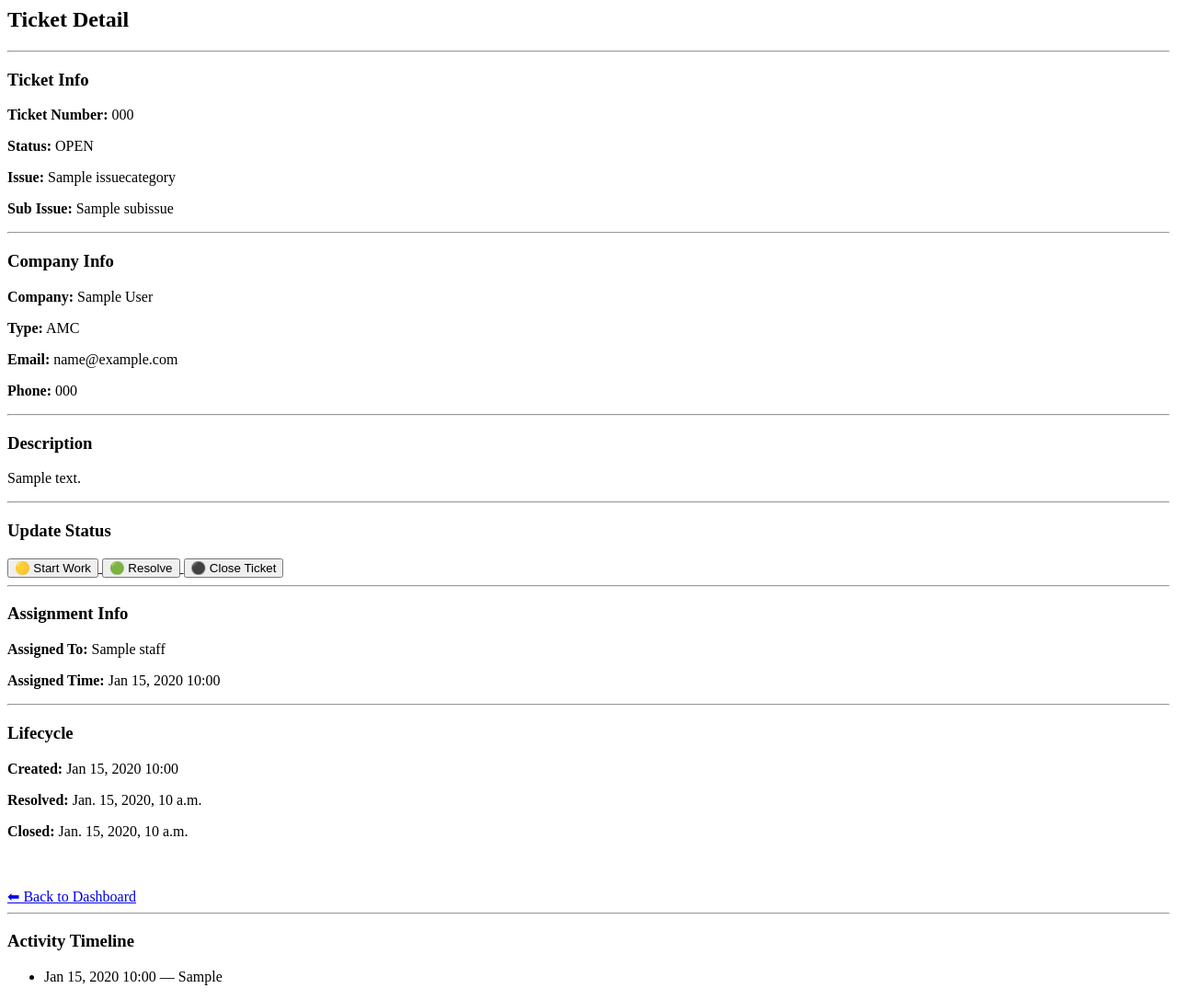
After one commit to palak3130-mine/support_system1, a Django app: page /staff/ticket/1/ in a window 1280 px wide. The commit adds this page. Shown: the whole page at 92% size. Run offline with Django 5.2, Linux system fonts and the light colour scheme; tables that the repository leaves empty hold one stand-in row (values such as "Sample post").

Commit message:
Added staff login system, ticket detail view, role-based access, timeline updates

```diff
--- a/dashboard/models.py
+++ b/dashboard/models.py
@@ -1,12 +1,13 @@
+from django.contrib.auth.models import User
 from django.db import models
 
 class Staff(models.Model):
+
     name = models.CharField(max_length=100)
+    speciality = models.ForeignKey('tickets.IssueCategory', on_delete=models.SET_NULL, null=True)
     email = models.EmailField()
-
-    speciality = models.ForeignKey('tickets.IssueCategory', on_delete=models.SET_NULL, null=True)
-
-    created_at = models.DateTimeField(auto_now_add=True)
+    username = models.CharField(max_length=100, unique=True, null=True, blank=True)
+    password = models.CharField(max_length=100, null=True, blank=True)
 
     def __str__(self):
         return self.name
--- a/dashboard/urls.py
+++ b/dashboard/urls.py
@@ -1,5 +1,7 @@
 from django.urls import path
-from .views import portal_home, staff_login, staff_dashboard, staff_logout, admin_panel
+from .views import portal_home, staff_login, staff_dashboard, staff_logout, admin_panel, ticket_detail
+from .views import update_ticket_status
+from . import views
 
 urlpatterns = [
     path('', portal_home, name='portal_home'),
@@ -7,4 +9,8 @@ urlpatterns = [
     path('dashboard/', staff_dashboard, name='staff_dashboard'),
     path('logout/', staff_logout, name='staff_logout'),
     path('admin-panel/', admin_panel, name='admin_panel'),
+    path('ticket/<int:ticket_id>/', ticket_detail, name='ticket_detail'),
+    path('ticket/<int:ticket_id>/status/<str:status>/', update_ticket_status, name='update_ticket_status'),
+    path('staff-login/', staff_login, name='staff_login'),
+    path('ticket/<int:ticket_id>/', views.staff_ticket_detail, name='staff_ticket_detail'),
 ]
--- a/dashboard/views.py
+++ b/dashboard/views.py
@@ -1,6 +1,28 @@
 from django.shortcuts import render, redirect
 from .models import Staff
 from tickets.models import Ticket
+from django.contrib.auth import authenticate, login
+from django.shortcuts import get_object_or_404
+
+
+def staff_login(request):
+
+    if request.method == 'POST':
+
+        username = request.POST.get('username')
+        password = request.POST.get('password')
+
+        try:
+            staff = Staff.objects.get(username=username, password=password)
+
+            request.session['staff_id'] = staff.id
+
+            return redirect('staff_dashboard')
+
+        except Staff.DoesNotExist:
+            return render(request, 'staff/login.html', {'error': 'Invalid credentials'})
+
+    return render(request, 'staff/login.html')
 
 
 # Portal landing page
@@ -9,34 +31,42 @@ def portal_home(request):
 
 
 # Staff login
+
 def staff_login(request):
 
     if request.method == 'POST':
-        email = request.POST.get('email')
+
+        username = request.POST.get('username')
+        password = request.POST.get('password')
 
         try:
-            staff = Staff.objects.get(email=email)
+            staff = Staff.objects.get(username=username, password=password)
+
             request.session['staff_id'] = staff.id
+
             return redirect('staff_dashboard')
 
         except Staff.DoesNotExist:
-            return render(request, 'dashboard/staff_login.html', {'error': 'Invalid email'})
+            return render(request, 'staff/login.html', {'error': 'Invalid username or password'})
 
-    return render(request, 'dashboard/staff_login.html')
+    return render(request, 'staff/login.html')
 
 
 # Staff dashboard
 def staff_dashboard(request):
 
-    if not request.session.get('staff_id'):
+    staff_id = request.session.get('staff_id')
+
+    if not staff_id:
         return redirect('staff_login')
 
-    staff = Staff.objects.get(id=request.session.get('staff_id'))
+    staff = Staff.objects.get(id=staff_id)
+
     tickets = Ticket.objects.filter(assigned_to=staff)
 
     return render(request, 'dashboard/staff_dashboard.html', {
-        'staff': staff,
-        'tickets': tickets
+        'tickets': tickets,
+        'staff': staff
     })
 
 
@@ -64,3 +94,46 @@ def admin_panel(request):
         'closed': closed,
         'recent': recent
     })
+
+
+def ticket_detail(request, ticket_id):
+
+    ticket = Ticket.objects.get(id=ticket_id)
+    activities = ticket.activities.all().order_by('-timestamp')
+
+    return render(request, 'dashboard/ticket_detail.html', {
+        'ticket': ticket,
+        'activities': activities
+    })
+
+
+def update_ticket_status(request, ticket_id, status):
+
+    ticket = Ticket.objects.get(id=ticket_id)
+
+    # If already closed → block updates
+    if ticket.status == 'CLOSED':
+        return redirect('ticket_detail', ticket_id=ticket.id)
+
+    ticket.status = status
+    ticket.save()
+
+    return redirect('ticket_detail', ticket_id=ticket.id)
+
+
+def staff_ticket_detail(request, ticket_id):
+
+    staff_id = request.session.get('staff_id')
+
+    if not staff_id:
+        return redirect('staff_login')
+
+    staff = Staff.objects.get(id=staff_id)
+
+    ticket = get_object_or_404(Ticket, id=ticket_id)
+
+    # Security check
+    if ticket.assigned_to != staff:
+        return redirect('staff_dashboard')
+
+    return render(request, 'staff/ticket_detail.html', {'ticket': ticket})
--- a/templates/dashboard/admin_panel.html
+++ b/templates/dashboard/admin_panel.html
@@ -27,7 +27,11 @@
 
 {% for t in recent %}
 <tr>
-<td>{{ t.ticket_number }}</td>
+<td>
+<a href="/staff/ticket/{{ t.id }}/">
+{{ t.ticket_number }}
+</a>
+</td>
 
 <td>{{ t.client.org_name }}</td>
 
--- a/templates/dashboard/portal_home.html
+++ b/templates/dashboard/portal_home.html
@@ -2,6 +2,6 @@
 
 <p>Select login type</p>
 
-<a href="/staff/login/">Staff Login</a>
+<a href="/staff/staff-login/">Staff Login</a>
 <br><br>
-<a href="/admin/">Admin Login</a>
+<a href="/admin/login/">Admin Login</a>
--- a/templates/dashboard/staff_dashboard.html
+++ b/templates/dashboard/staff_dashboard.html
@@ -14,7 +14,11 @@
 
     {% for ticket in tickets %}
     <tr>
-        <td>{{ ticket.ticket_number }}</td>
+        <td>
+            <a href="{% url 'staff_ticket_detail' ticket.id %}">
+                {{ ticket.ticket_number }}
+            </a>
+        </td>
         <td>{{ ticket.issue }}</td>
         <td>{{ ticket.status }}</td>
         <td>{{ ticket.description }}</td>
--- /dev/null
+++ b/templates/dashboard/ticket_detail.html
@@ -0,0 +1,87 @@
+<h2>Ticket Detail</h2>
+
+<hr>
+
+<h3>Ticket Info</h3>
+<p><strong>Ticket Number:</strong> {{ ticket.ticket_number }}</p>
+<p><strong>Status:</strong> {{ ticket.status }}</p>
+<p><strong>Issue:</strong> {{ ticket.issue }}</p>
+<p><strong>Sub Issue:</strong> {{ ticket.sub_issue }}</p>
+
+<hr>
+
+<h3>Company Info</h3>
+<p><strong>Company:</strong> {{ ticket.client.org_name }}</p>
+<p><strong>Type:</strong> {{ ticket.client.company_type }}</p>
+<p><strong>Email:</strong> {{ ticket.client.email }}</p>
+<p><strong>Phone:</strong> {{ ticket.client.phone }}</p>
+
+<hr>
+
+<h3>Description</h3>
+<p>{{ ticket.description }}</p>
+
+{% if ticket.status != 'CLOSED' %}
+<hr>
+<h3>Update Status</h3>
+
+<a href="/staff/ticket/{{ ticket.id }}/status/IN_PROGRESS/">
+<button>🟡 Start Work</button>
+</a>
+
+<a href="/staff/ticket/{{ ticket.id }}/status/RESOLVED/">
+<button>🟢 Resolve</button>
+</a>
+
+<a href="/staff/ticket/{{ ticket.id }}/status/CLOSED/">
+<button>⚫ Close Ticket</button>
+</a>
+{% else %}
+<p><strong>This ticket is closed and cannot be modified.</strong></p>
+{% endif %}
+
+<hr>
+
+<h3>Assignment Info</h3>
+
+<p><strong>Assigned To:</strong>
+{% if ticket.assigned_to %}
+{{ ticket.assigned_to.name }}
+{% else %}
+Not Assigned
+{% endif %}
+</p>
+
+<p><strong>Assigned Time:</strong>
+{% if ticket.assigned_at %}
+{{ ticket.assigned_at|date:"M d, Y H:i" }}
+{% else %}
+—
+{% endif %}
+</p>
+
+<hr>
+
+<h3>Lifecycle</h3>
+
+<p><strong>Created:</strong> {{ ticket.created_at|date:"M d, Y H:i" }}</p>
+<p><strong>Resolved:</strong> {{ ticket.resolved_at }}</p>
+<p><strong>Closed:</strong> {{ ticket.closed_at }}</p>
+
+<br><br>
+
+<a href="/staff/admin-panel/">⬅ Back to Dashboard</a>
+
+<hr>
+
+<h3>Activity Timeline</h3>
+
+<ul>
+{% for act in activities %}
+    <li>
+        {{ act.timestamp|date:"M d, Y H:i" }} — {{ act.action }}
+    </li>
+{% empty %}
+    <li>No activity yet</li>
+{% endfor %}
+</ul>
--- a/tickets/admin.py
+++ b/tickets/admin.py
@@ -1,5 +1,5 @@
 from django.contrib import admin
-from .models import Ticket, IssueCategory, SubIssue
+from .models import Ticket, IssueCategory, SubIssue, TicketActivity
 from dashboard.models import Staff
 
 
@@ -27,3 +27,4 @@ class TicketAdmin(admin.ModelAdmin):
 
 admin.site.register(IssueCategory)
 admin.site.register(SubIssue)
+admin.site.register(TicketActivity)
--- a/tickets/models.py
+++ b/tickets/models.py
@@ -2,6 +2,7 @@ from django.db import models
 from accounts.models import Client
 from dashboard.models import Staff
 from django.utils import timezone
+
 
 # Create your models here.
 
@@ -54,7 +55,9 @@ class Ticket(models.Model):
 
     def save(self, *args, **kwargs):
 
-        # Assign time when staff assigned
+        is_new = self._state.adding
+
+        # Assign time
         if self.assigned_to and not self.assigned_at:
             self.assigned_at = timezone.now()
             self.status = 'ASSIGNED'
@@ -68,3 +71,62 @@ class Ticket(models.Model):
             self.closed_at = timezone.now()
 
         super().save(*args, **kwargs)
+
+    # ---- ACTIVITY LOGGING ----
+
+
+        if is_new:
+            TicketActivity.objects.create(
+                ticket=self,
+                action="Ticket created"
+            )
+
+        # Assigned
+        if self.assigned_to and self.status == 'ASSIGNED':
+            TicketActivity.objects.create(
+                ticket=self,
+                action=f"Assigned to {self.assigned_to.name}"
+            )
+
+        # Working / Reopen logic
+        if self.status == 'IN_PROGRESS':
+
+            already_worked = TicketActivity.objects.filter(
+                ticket=self,
+                action="Working on the issue"
+            ).exists()
+
+            if already_worked:
+                TicketActivity.objects.create(
+                    ticket=self,
+                    action="Reopened"
+                )
+            else:
+                TicketActivity.objects.create(
+                    ticket=self,
+                    action="Working on the issue"
+                )
+
+        # Resolved
+        if self.status == 'RESOLVED':
+            TicketActivity.objects.create(
+                ticket=self,
+                action="Ticket resolved"
+            )
+
+        # Closed
+        if self.status == 'CLOSED':
+            TicketActivity.objects.create(
+                ticket=self,
+                action="Ticket closed"
+            )
+
+
+class TicketActivity(models.Model):
+
+    ticket = models.ForeignKey('Ticket', on_delete=models.CASCADE, related_name='activities')
+    action = models.CharField(max_length=255)
+    timestamp = models.DateTimeField(auto_now_add=True)
+
+    def __str__(self):
+        return f"{self.ticket.ticket_number} - {self.action}"
```
Also changed, not shown: dashboard/admin.py (+44 -2 lines), templates/staff/login.html (added, +17 -0 lines), templates/staff/ticket_detail.html (added, +35 -0 lines), dashboard/migrations/0003_remove_staff_created_at_staff_user.py (added), dashboard/migrations/0004_remove_staff_user_staff_password_staff_username.py (added), tickets/migrations/0002_ticketactivity.py (added).
